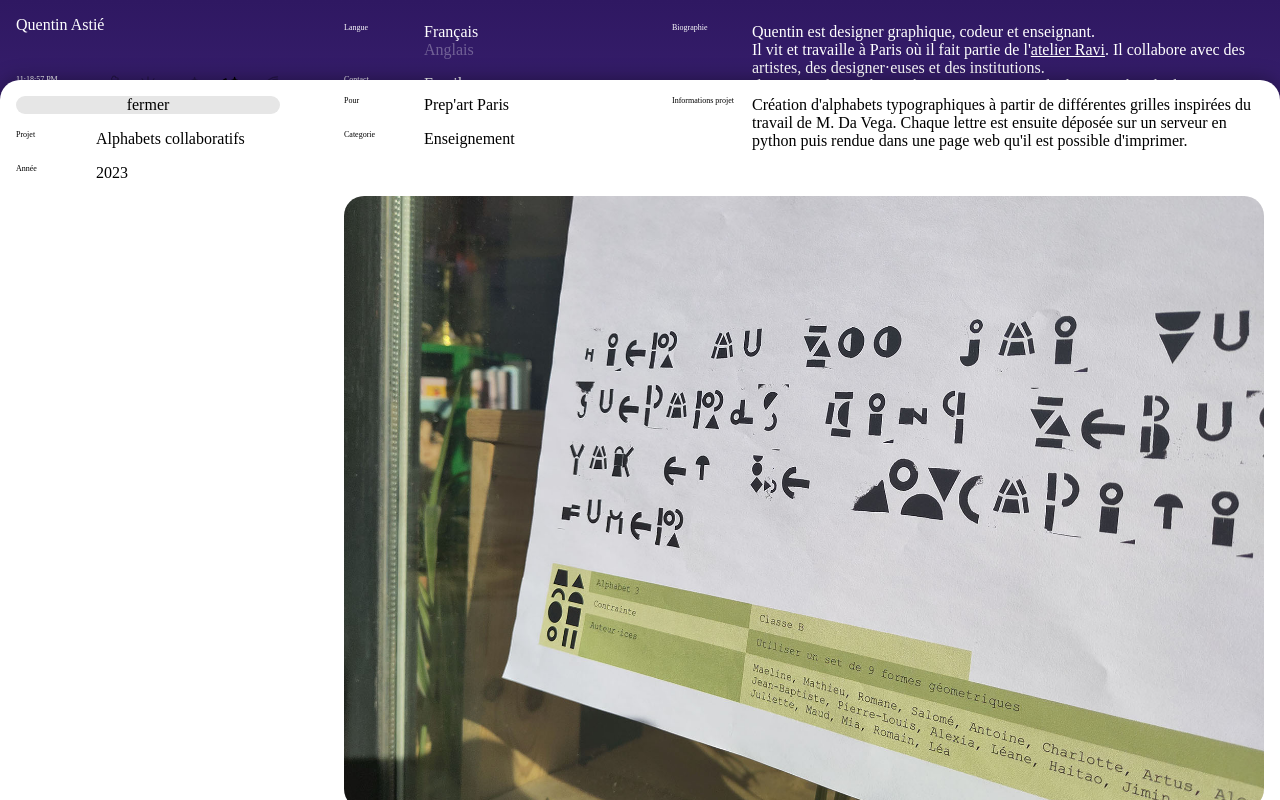
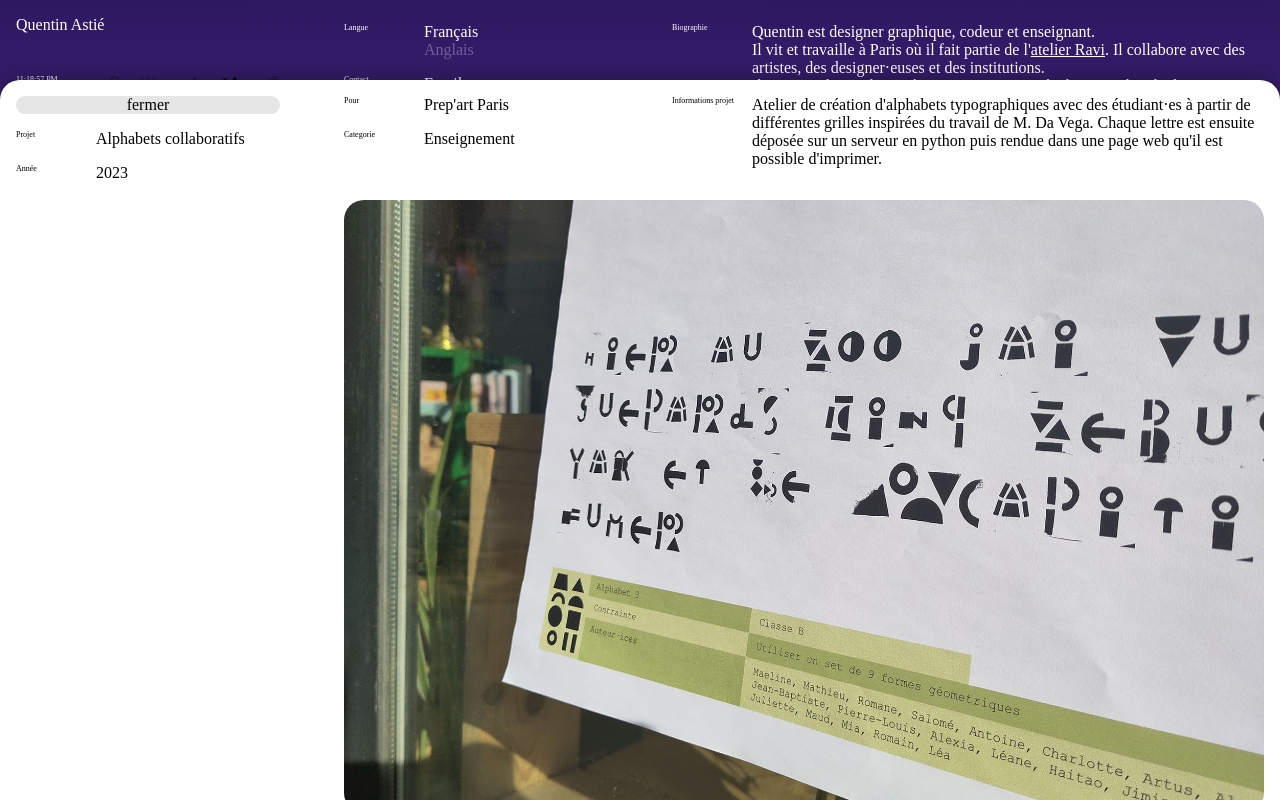
Before and after one commit to queeentin/quentinastie.space, a React (Vite) app: page /alphabets-collaboratifs in a window 1280 px wide. Built offline with nearby package versions, Linux system fonts and the light colour scheme; grey boxes are pictures that could not be loaded; a web font is replaced by a local one.

Commit message:
traduction anglais

```diff
--- a/src/content/projects.jsx
+++ b/src/content/projects.jsx
@@ -8,10 +8,15 @@ export const projects = [
         "date": "2024",
         "for": "Frac-Artothèque Nouvelle-Aquitaine",
         "with": [
-            { "name": "Aglaë Miguel",
-            "link": "https://aglaemiguel.com/"}
+            {
+                "name": "Aglaë Miguel",
+                "link": "https://aglaemiguel.com/"
+            }
         ],
-        "informations": "Design du nouveau site internet du Frac-Artothèque Nouvelle-Aquitaine. Le Frac-Arto est une institution publique destinée à la diffusion de l’art contemporain dans le Limousin. Son identité, pensée par Aglaë Miguel en 2020, se déploie à l'occasion de l'ouverture d'un nouveau lieu à Limoges à l'automne 2024.",
+        "informations": {
+            "fr": "Design du nouveau site internet du Frac-Artothèque Nouvelle-Aquitaine. Le Frac-Arto est une institution publique destinée à la diffusion de l’art contemporain dans le Limousin. Son identité, pensée par Aglaë Miguel en 2020, se déploie à l'occasion de l'ouverture d'un nouveau lieu à Limoges à l'automne 2024.",
+            "en": "Design of the new website for the Frac-Artothèque Nouvelle-Aquitaine. The Frac-Arto is a public institution dedicated to promoting contemporary art in Limousin. Its identity, designed by Aglaë Miguel in 2020, is expanding with the opening of a new venue in Limoges in autumn 2024."
+        },
         "category": {
             "fr": "Site web",
             "en": "Website"
@@ -28,7 +33,7 @@ export const projects = [
             "rectangle3.1.png",
             "rectangle-4.png"
         ],
-        "icon" : "icon.svg"
+        "icon": "icon.svg"
     },
     {
         "id": "journees-matrimoine-montreuil",
@@ -38,7 +43,10 @@ export const projects = [
         },
         "date": "2024",
         "for": "Mairie de Montreuil",
-        "informations": "[Proposition non retenue] Les Journées du Matrimoine sont dédiées à la mise en lumière et à la célébration de l’héritage culturel, sportif, politique, artistique et intellectuel des femmes à Montreuil.",
+        "informations": {
+            "fr": "[Proposition non retenue] Les Journées du Matrimoine sont dédiées à la mise en lumière et à la célébration de l’héritage culturel, sportif, politique, artistique et intellectuel des femmes à Montreuil.",
+            "en": "[Unselected Proposal] Les Journées du Matrimoine are dedicated to highlighting and celebrating the cultural, sporting, political, artistic, and intellectual heritage of women in Montreuil."
+        },
         "category": {
             "fr": "Affiche",
             "en": "Poster"
@@ -55,7 +63,7 @@ export const projects = [
             ["image-1.png",
                 "photo-tramway-NB.jpg"],
         ],
-        "icon" : "icon.svg"
+        "icon": "icon.svg"
     },
     {
         "id": "paul-dagorne",
@@ -66,12 +74,19 @@ export const projects = [
         "date": "2023",
         "for": "Paul Dagorne",
         "with": [
-            { "name": "Pedro Cardoso",
-            "link": "https://pedrocardoso.fr/"},
-            {"name": "Lucas Le Bihan",
-            "link": "https://lucaslebihan.fr/"}
+            {
+                "name": "Pedro Cardoso",
+                "link": "https://pedrocardoso.fr/"
+            },
+            {
+                "name": "Lucas Le Bihan",
+                "link": "https://lucaslebihan.fr/"
+            }
         ],
-        "informations": "Site web présentant le travail du graphiste Paul Dagorne. Paul crée des identités visuelles, dessine des typographies et conçoit différents types de supports imprimés (livres, affiches, etc.)",
+        "informations": {
+            "fr": "Site web présentant le travail du graphiste Paul Dagorne. Paul crée des identités visuelles, dessine des typographies et conçoit différents types de supports imprimés (livres, affiches, etc.)",
+            "en": "Website presenting the work of the graphic designer Paul Dagorne. Paul creates visual identities, designs typefaces, and conceives various printed materials (books, posters, etc.)."
+        },
         "category": {
             "fr": "Site web",
             "en": "Website"
@@ -90,7 +105,7 @@ export const projects = [
             "rectangle-4.png",
             "06.mp4"
         ],
-        "icon" : "icon.svg"
+        "icon": "icon.svg"
     },
     {
         "id": "club-celest",
@@ -100,7 +115,10 @@ export const projects = [
         },
         "date": "2024",
         "for": "Club Célest",
-        "informations": "Lettrage conçu pour le nouvel album de l'artiste Club Célest. Détournement du dessin de la typographie Signal par Walter Wege pour Berthold (1931) avec un script sur nodebox.",
+        "informations": {
+            "fr": "Lettrage conçu pour le nouvel album de l'artiste Club Célest. Détournement du dessin de la typographie Signal par Walter Wege pour Berthold (1931) avec un script.",
+            "en": "Lettering designed for the new album of the artist Club Célest. A reinterpretation of the Signal typeface designed by Walter Wege for Berthold (1931), using a script."
+        },
         "category": {
             "fr": "Typographie",
             "en": "Typography"
@@ -118,7 +136,7 @@ export const projects = [
                 "carre-ad.jpg"],
             "club-celest-1.mp4"
         ],
-        "icon" : "icon.svg"
+        "icon": "icon.svg"
     },
     {
         "id": "continuite-revenus",
@@ -129,10 +147,15 @@ export const projects = [
         "date": "2024",
         "for": "SNAP-cgt",
         "with": [
-            { "name": "Jimmy Cintero",
-            "link": "http://www.ninon-et-jimmy.eu/jimmy/index.html"}
+            {
+                "name": "Jimmy Cintero",
+                "link": "http://www.ninon-et-jimmy.eu/jimmy/index.html"
+            }
         ],
-        "informations": "Adaptation web de la publication papier visant à présenter le projet de continuité de revenus pour les artistes-auteurices. Ce projet, porté par plusieurs syndicats et associations, a été déposé à l'assemblée nationale, défendu en commission et signé par 8 groupes parlementaires sur 10.",
+        "informations": {
+            "fr": "Adaptation web de la publication papier visant à présenter le projet de continuité de revenus pour les artistes-auteurices. Ce projet, porté par plusieurs syndicats et associations, a été déposé à l'assemblée nationale, défendu en commission et signé par 8 groupes parlementaires sur 10.",
+            "en": "Web adaptation of the print publication presenting the income continuity project for artists. This project, supported by several unions and associations, was submitted to the National Assembly, defended in committee, and signed by 8 out of 10 parliamentary groups."
+        },
         "category": {
             "fr": "Site web",
             "en": "Website"
@@ -149,7 +172,7 @@ export const projects = [
             "rectangle-4.png",
             "03.mp4"
         ],
-        "icon" : "icon.svg"
+        "icon": "icon.svg"
     },
     {
         "id": "frac-videos",
@@ -159,7 +182,10 @@ export const projects = [
         },
         "date": "2023",
         "for": "Frac-Artothèque Nouvelle-Aquitaine",
-        "informations": "Charte vidéo conçue pour le Frac-Artothèque Nouvelle-Aquitaine. Le Frac-Arto est une institution publique destinée à la diffusion de l’art contemporain dans le Limousin. Son identité, pensée par Aglaë Miguel en 2020, se déploie à l'occasion de l'ouverture d'un nouveau lieu à Limoges à l'automne 2024.",
+        "informations": {
+            "fr": "Charte vidéo conçue pour le Frac-Artothèque Nouvelle-Aquitaine. Le Frac-Arto est une institution publique destinée à la diffusion de l’art contemporain dans le Limousin. Son identité, pensée par Aglaë Miguel en 2020, se déploie à l'occasion de l'ouverture d'un nouveau lieu à Limoges à l'automne 2024.",
+            "en": "Video charter designed for Frac-Artothèque Nouvelle-Aquitaine. Frac-Arto is a public institution dedicated to promoting contemporary art in Limousin. Its identity, designed by Aglaë Miguel in 2020, is expanding with the opening of a new venue in Limoges in autumn 2024."
+        },
         "category": {
             "fr": "Animation",
             "en": "Motion design"
@@ -181,7 +207,7 @@ export const projects = [
                 "rs-carre.png"],
             "rs-paysage.png"
         ],
-        "icon" : "icon.png"
+        "icon": "icon.png"
     },
     {
         "id": "ecume-studio",
@@ -191,7 +217,10 @@ export const projects = [
         },
         "date": "2022",
         "for": "Écume Studio",
-        "informations": "Site web et identité conçus pour Écume Studio. Écume studio est un studio de conseil en développement durable pour les industries créatives.",
+        "informations": {
+            "fr": "Site web et identité conçus pour Écume Studio. Écume studio est un studio de conseil en développement durable pour les industries créatives.",
+            "en": "Website and identity designed for Écume Studio. Écume Studio is a consultancy specializing in sustainable development for creative industries."
+        },
         "category": {
             "fr": "Site web",
             "en": "Website"
@@ -210,7 +239,7 @@ export const projects = [
             "es-rectangle3.png",
             "es-rectangle4.png"
         ],
-        "icon" : "icon.svg"
+        "icon": "icon.svg"
     },
     {
         "id": "pressing-font",
@@ -220,7 +249,10 @@ export const projects = [
         },
         "date": "2022",
         "for": "Édition Carte Blanche",
-        "informations": "Typographie redessiné et augmentée à l'occasion de l'invitation au n°9 d'Édition Carte Blanche, revue indépendante invitant architectes, artistes, illustrateurs, designers et photographes. Le dessin de cette typographie est issu d'une enseigne sur un ancien pressing fermé.",
+        "informations": {
+            "fr": "Typographie redessiné et augmentée à l'occasion de l'invitation au n°9 d'Édition Carte Blanche, revue indépendante invitant architectes, artistes, illustrateurs, designers et photographes. Le dessin de cette typographie est issu d'une enseigne sur un ancien pressing fermé.",
+            "en": "Redesigned and augmented typography for issue No. 9 of Édition Carte Blanche. An independent zine inviting architects, artists, illustrators, designers, and photographers. This typeface design is inspired by a sign from an old closed laundromat."
+        },
         "category": {
             "fr": "Typographie",
             "en": "Typography"
@@ -238,7 +270,7 @@ export const projects = [
             ["IMG_8517.jpg",
                 "IMG_8515.jpg"],
         ],
-        "icon" : "icon.svg"
+        "icon": "icon.svg"
     },
     {
         "id": "alphabets-collaboratifs",
@@ -248,7 +280,10 @@ export const projects = [
         },
         "date": "2023",
         "for": "Prep'art Paris",
-        "informations": "Création d'alphabets typographiques à partir de différentes grilles inspirées du travail de M. Da Vega. Chaque lettre est ensuite déposée sur un serveur en python puis rendue dans une page web qu'il est possible d'imprimer.",
+        "informations": {
+            "fr": "Atelier de création d'alphabets typographiques avec des étudiant·es à partir de différentes grilles inspirées du travail de M. Da Vega. Chaque lettre est ensuite déposée sur un serveur en python puis rendue dans une page web qu'il est possible d'imprimer.",
+            "en": "Typographic alphabet creation workshop with students using different grids inspired by the work of M. Da Vega. Each letter is then uploaded to a Python server and displayed on a web page that can be printed."
+        },
         "category": {
             "fr": "Enseignement",
             "en": "Teaching"
@@ -268,7 +303,7 @@ export const projects = [
             "videoscreen-03.mp4",
             "P1010259.jpg"
         ],
-        "icon" : "icon.png"
+        "icon": "icon.png"
     },
     {
         "id": "creation-en-cours",
@@ -278,7 +313,10 @@ export const projects = [
         },
         "date": "2022",
         "for": "Ateliers Médicis",
-        "informations": "Travail de recherche et de création autour de la visualisation de données. Ce projet a été mené dans le cadre de la résidence \"Création en cours\". Il s'articule avec un travail de transmission auprès des élèves de l'école primaire de Saulgé.",
+        "informations": {
+            "fr": "Travail de recherche et de création autour de la visualisation de données. Ce projet a été mené dans le cadre de la résidence \"Création en cours\". Il s'articule avec un travail de transmission auprès des élèves de l'école primaire de Saulgé.",
+            "en": "Research and creation work on data visualization. This project was conducted as part of the \"Création en cours\" residency. It includes a transmission component with students from Saulgé primary school."
+        },
         "category": {
             "fr": "Résidence",
             "en": "Residence Program"
@@ -304,7 +342,7 @@ export const projects = [
             "expo-1.jpg",
             "expo-2.jpg"
         ],
-        "icon" : "icon.png"
+        "icon": "icon.png"
     },
     {
         "id": "cqrdnm",
@@ -314,7 +352,10 @@ export const projects = [
         },
         "date": "2022",
         "for": "Chapelle XIV",
-        "informations": "Affiche et fanzines sérigraphiés conçus pour accompagner l'exposition \"Ce qu'il reste de nous-même\" à la galerie Chapelle XIV.",
+        "informations": {
+            "fr": "Affiche et fanzines sérigraphiés conçus pour accompagner l'exposition \"Ce qu'il reste de nous-même\" à la galerie Chapelle XIV.",
+            "en": "Screen-printed poster and fanzines designed to accompany the exhibition \"Ce qu'il reste de nous-même\" held at the Chapelle XIV gallery."
+        },
         "category": {
             "fr": "Affiche, édition",
             "en": "Poster, fanzine"
@@ -329,7 +370,7 @@ export const projects = [
             ["IMG_9957.jpg",
                 "IMG_9958.jpg"]
         ],
-        "icon" : "icon.svg"
+        "icon": "icon.svg"
     },
     {
         "id": "mmmh",
@@ -339,7 +380,10 @@ export const projects = [
         },
         "date": "2021",
         "for": "Art Vilnius",
-        "informations": "Logotype et affiches réalisés pour le Mmmh group à l'occasion de leur participation à Art Vilnius. Mmmh group est l'association des artsites Maureen Beguin et Morgane Le Doze, qui performent leurs recherches entre storytelling, création plastique et écrits.",
+        "informations": {
+            "fr": "Logotype et affiches réalisés pour le Mmmh group à l'occasion de leur participation à Art Vilnius. Mmmh group est l'association des artsites Maureen Beguin et Morgane Le Doze, qui performent leurs recherches entre storytelling, création plastique et écrits.",
+            "en": "Logotype and posters created for the Mmmh group for their participation in Art Vilnius. Mmmh group is the association of artists Maureen Beguin and Morgane Le Doze, who explore their research through storytelling, visual creation, and writings."
+        },
         "category": {
             "fr": "Affiche, logo",
             "en": "Poster, logo"
@@ -356,6 +400,6 @@ export const projects = [
                 "mmmh-video-03.mp4"],
             "mmmh-vilnius-06.jpg"
         ],
-        "icon" : "icon.svg"
+        "icon": "icon.svg"
     }
 ];
--- a/src/pages/Project.jsx
+++ b/src/pages/Project.jsx
@@ -72,7 +72,7 @@ export function Project() {
                             <div id="details">
                                 <dl>
                                     <dt>{t("labels.infos")}</dt>
-                                    <dd>{project.informations}</dd>
+                                    <dd>{project.informations[language]}</dd>
                                 </dl>
                             </div>
                         </div>
```
Lines whose indentation alone changed are shown as unchanged.
